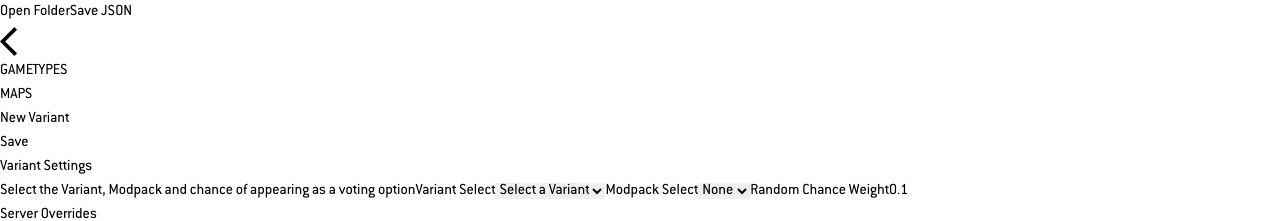
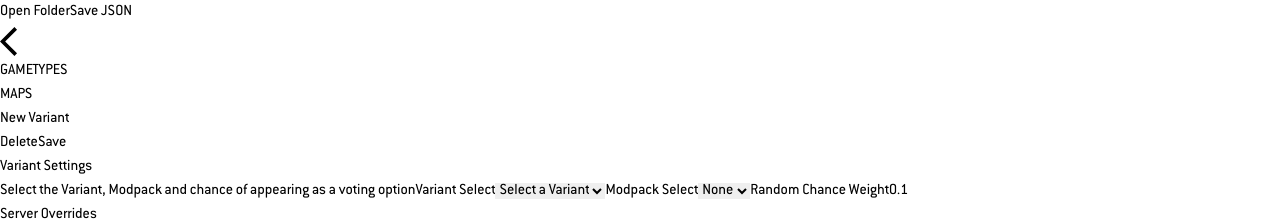
Before and after one commit to The-Nightman/EDResurgence-VotingJSON-Builder, a React (Vite) app: page / in a window 1280 px wide. Both pictures are taken after a click on the button "add type". Shown: the top 221 px of the page. Built offline with nearby package versions, Linux system fonts and the light colour scheme.

Commit message:
pass down handleJsonData function as handleSaveDelete to TypeForm component and add delete button with necessary documentation

```diff
--- a/src/components/TypeForm.tsx
+++ b/src/components/TypeForm.tsx
@@ -6,6 +6,7 @@ import { Tooltip } from "@mui/material";
 interface TypeFormProps {
   mapsVariantsData: MapsVariantsData;
   index: number;
+  handleSaveDelete: (type: TypeObj, operation: "delete" | "save") => void;
 }
 
 /**
@@ -15,10 +16,16 @@ interface TypeFormProps {
  * @param {TypeFormProps} props - The component props.
  * @param {MapsVariantsData} props.mapsVariantsData - The data for maps and variants.
  * @param {number} props.index - The index of the variant in the parent state array.
+ * @param {(type: TypeObj, operation: "delete" | "save") => void} props.handleSaveDelete - The callback function to save or delete the variant.
  * @returns {JSX.Element} The rendered component.
  */
-export const TypeForm = ({ mapsVariantsData, index }: TypeFormProps) => {
+export const TypeForm = ({
+  mapsVariantsData,
+  index,
+  handleSaveDelete,
+}: TypeFormProps) => {
   const [typeFormData, setTypeFormData] = useState<TypeObj>({
+    id: index,
     displayName: "",
     typeName: "",
     modPack: "",
@@ -64,13 +71,13 @@ export const TypeForm = ({ mapsVariantsData, index }: TypeFormProps) => {
 
   /**
    * Handles the form submission.
-   * Saves the typeFormData obj to a state in parent component via passed callback fn.
-   * Not yet implemented.
+   * Calls the handleSaveDelete callback function with the typeFormData and "save" operation.
    *
    * @param {React.FormEvent} e - The form event.
    */
   const handleSubmit = (e: React.FormEvent) => {
     e.preventDefault();
+    handleSaveDelete(typeFormData, "save");
   };
 
   /**
@@ -152,16 +159,33 @@ export const TypeForm = ({ mapsVariantsData, index }: TypeFormProps) => {
               ? "New Variant"
               : typeFormData.typeName}
           </h2>
+          {/* Delete button */}
+          <button
+            title="Delete Type"
+            aria-label="Delete Type"
+            aria-description="Remove the Game Type from the JSON data"
+            className="text-2xl"
+            // type="button" to prevent form submission behaviour
+            type="button"
+            // onClick event to handle the deletion of the type
+            // calls the handleSaveDelete callback fn with the typeFormData and "delete" operation
+            onClick={() => handleSaveDelete(typeFormData, "delete")}
+          >
+            Delete
+          </button>
+          {/* Save button */}
           <button
             title="Save Type"
             aria-label="Save Type"
             aria-description="Save or Update Game Types to be written to the JSON"
             className="text-2xl"
+            // uses form submission behaviour to call the form onSubmit event
             type="submit"
           >
             Save
           </button>
         </div>
+        {/* Main form content */}
         <div>
           {/* Variant Settings */}
           <fieldset className="flex flex-row justify-between px-2 border-2 border-slate-900">
```
